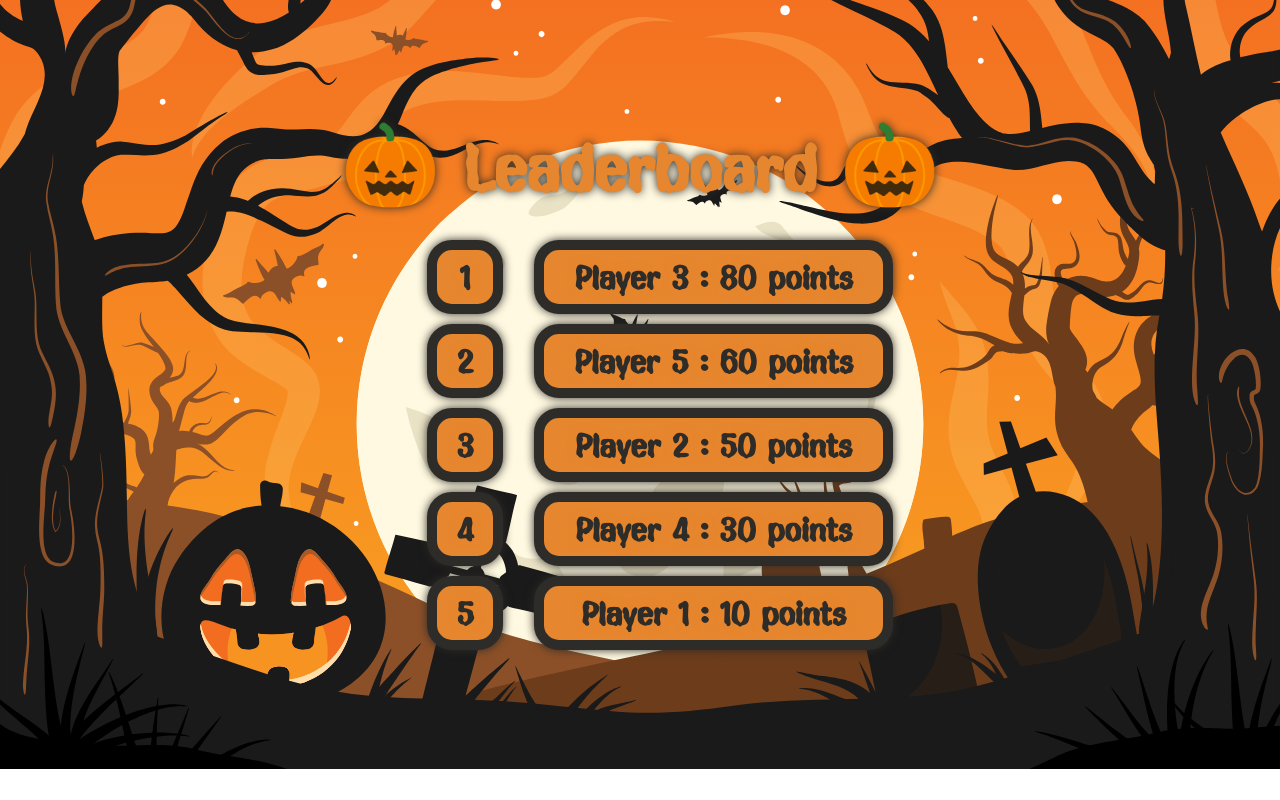
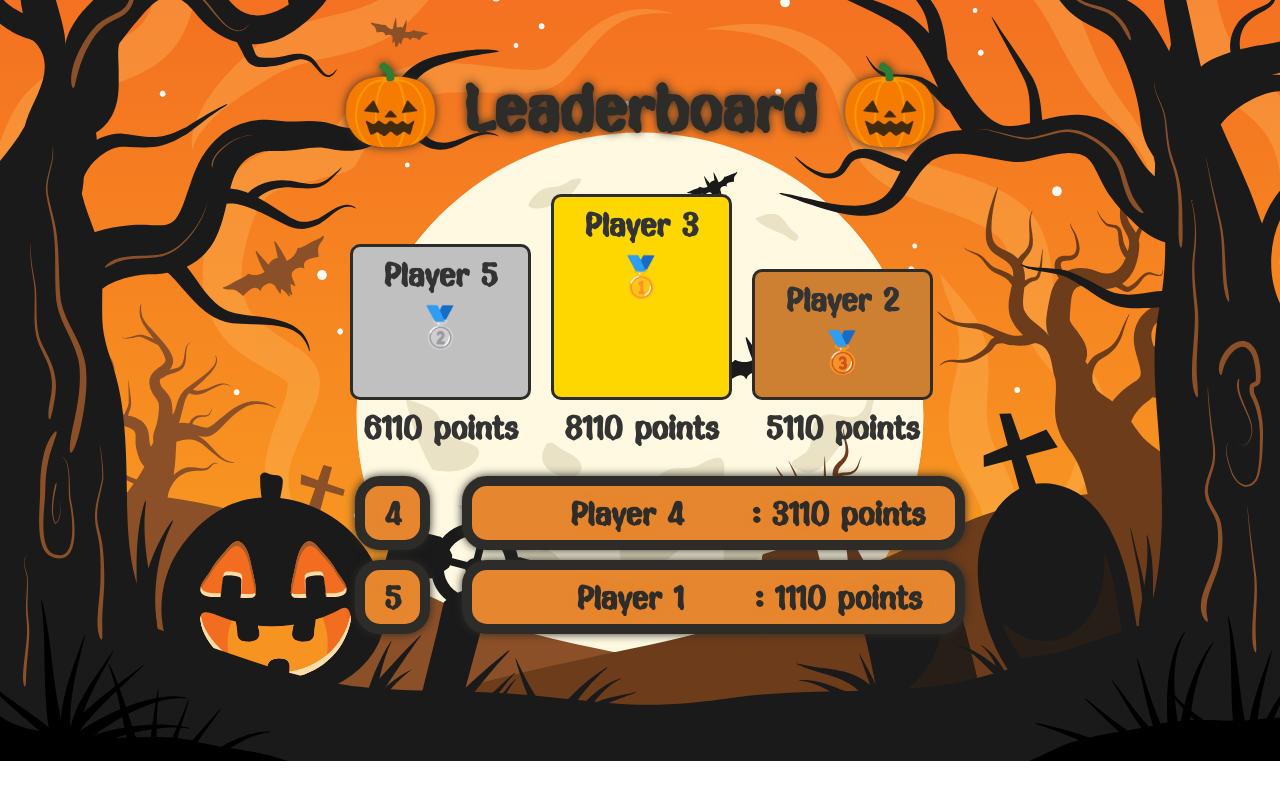
Before and after one commit to NutchapolSal/osproject, a SvelteKit app: page /leaderBoard in a window 1280 px wide. Built offline with nearby package versions, Linux system fonts and the light colour scheme.

Commit message:
add podium and truncate

```diff
--- a/src/routes/leaderBoard/+page.svelte
+++ b/src/routes/leaderBoard/+page.svelte
@@ -1,15 +1,13 @@
 <script>
 	let players = [
-    { name: 'Player 1', score: 10 },
-    { name: 'Player 2', score: 50 },
-    { name: 'Player 3', score: 80 },
-    { name: 'Player 4', score: 30 },
-    { name: 'Player 5', score: 60 }
+    { name: 'Player 1', score: 1110 },
+    { name: 'Player 2', score: 5110 },
+    { name: 'Player 3', score: 8110 },
+    { name: 'Player 4', score: 3110 },
+    { name: 'Player 5', score: 6110 }
   ];
 
   const sortedPlayers = players.slice().sort((a, b) => b.score - a.score);
-
-  $: topPlayers = players.slice(0, 3);
 
   function getPlayerRank(player) {
     return sortedPlayers.findIndex(p => p === player) + 1;
@@ -20,15 +18,40 @@
 <div class="header">
 	<h1>🎃 Leaderboard 🎃</h1>
 </div>
+
+<div class="podium">
+	<div class="podium-player second-place">
+		<div class="bar">
+			<div class="truncate" style="display: block; width: 175px;">{sortedPlayers[1].name}</div>
+			<div>🥈</div>
+		</div>
+		<div style="align-self: flex-end;">{sortedPlayers[1].score} points</div>
+	</div>
+	<div class="podium-player first-place">
+		<div class="bar">
+			<div class="truncate" style="display: block; width: 175px;">{sortedPlayers[0].name}</div>
+			<div>🥇</div>
+		</div>
+		<div style="height: 100%; align-self: flex-end;">{sortedPlayers[0].score} points</div>
+	</div>
+	<div class="podium-player third-place">
+		<div class="bar">
+			<div class="truncate" style="display: block; width: 175px;">{sortedPlayers[2].name}</div>
+			<div>🥉</div>
+		</div>
+		<div style="align-self: flex-end;">{sortedPlayers[2].score} points</div>
+	</div>
+</div>
+
 <div class="boardcontainer">
 	<ul class="ranking">
-		{#each sortedPlayers as player (player.name)}
+		{#each sortedPlayers.slice(3) as player (player.name)}
 			<li>{getPlayerRank(player)}</li>
 		{/each}
 	</ul>
 	<ul class="player">
-		{#each sortedPlayers as player (player.name)}
-			<li>{player.name} : {player.score} points</li>
+		{#each sortedPlayers.slice(3) as player (player.name)}
+			<li><div class="truncate">{player.name}</div> : {player.score} points</li>
 		{/each}
 	</ul>
 </div>
@@ -39,13 +62,72 @@
 		display: flex;
 		font-family: myFirstFont;
 		font-size: 80px;
-		margin-top: 20%;
+		margin-top: 10%;
 		margin-bottom: 0%;
-		color: var(--base-orange);
+		color: var(--base-black);
 		text-align: center;
 		line-height: 1;
 		text-shadow: 0px 0px 10px var(--base-black);
 	}
+
+	.podium {
+		font-family: myFirstFont;
+		display: flex;
+		width: 600px;
+		padding-top: 100px;
+		height: 100px;
+		margin: 40px;
+	}
+
+	.podium-player {
+		font-size: 5vmin;
+		flex: 1;
+		padding: 10px;
+		text-align: center;
+	}
+
+	.first-place {
+		flex: 1;
+		align-self: flex-end;
+		font-weight: bold;
+		color: #333;
+		margin: 20 20 20 20;
+		height: 200%;
+	}
+	.first-place .bar {
+		border: 3px solid var(--base-black);
+		border-radius: 10px;
+		background: gold;
+		height: 100%;
+	}
+	.second-place {
+		flex: 1;
+		align-self: flex-end;
+		font-weight: bold;
+		color: #333;
+		height: 150%;
+	}
+	.second-place .bar {
+		border: 3px solid var(--base-black);
+		border-radius: 10px;
+		background: silver;
+		height: 100%;
+	}
+
+	.third-place {
+		flex: 1;
+		align-self: flex-end;
+		font-weight: bold;
+		color: #333;
+		height: 125%;
+	}
+	.third-place .bar {
+		border: 3px solid var(--base-black);
+		border-radius: 10px;
+		background: #cd7f32;
+		height: 100%;
+	}
+
 	div.boardcontainer {
 		margin: auto;
 		display: flex;
@@ -92,4 +174,14 @@
 		margin-left: 20px;
 		margin-right: 20px;
 	}
+	ul.player li div {
+		display: block;
+		width: 250px;
+	}
+	.truncate {
+		overflow: hidden;
+		text-overflow: ellipsis;
+		white-space: nowrap;
+	}
+
 </style>
```
